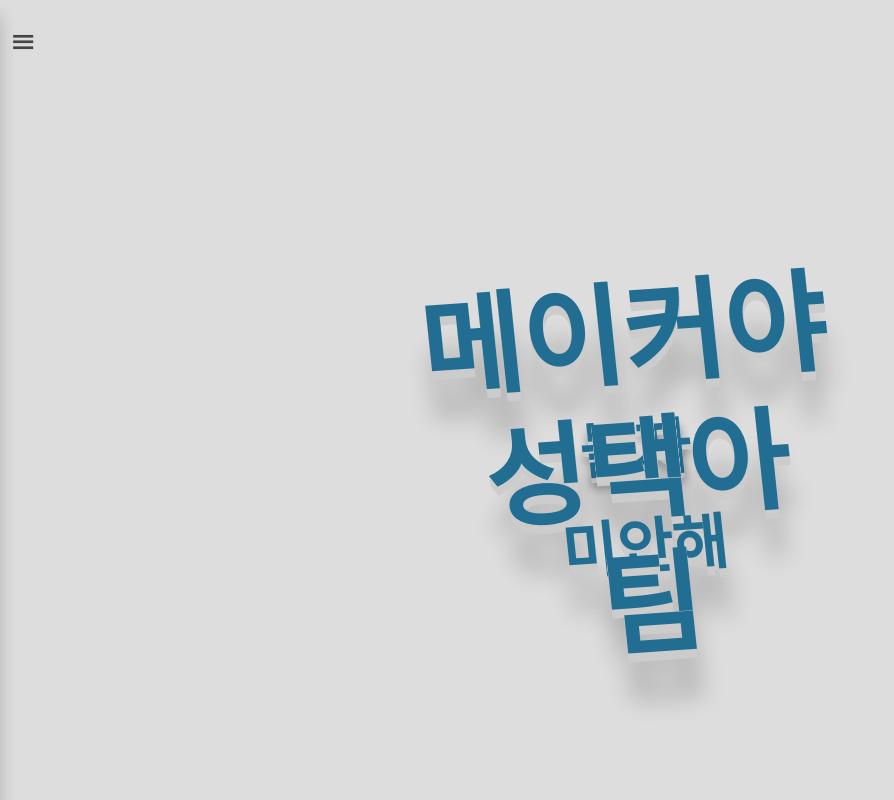
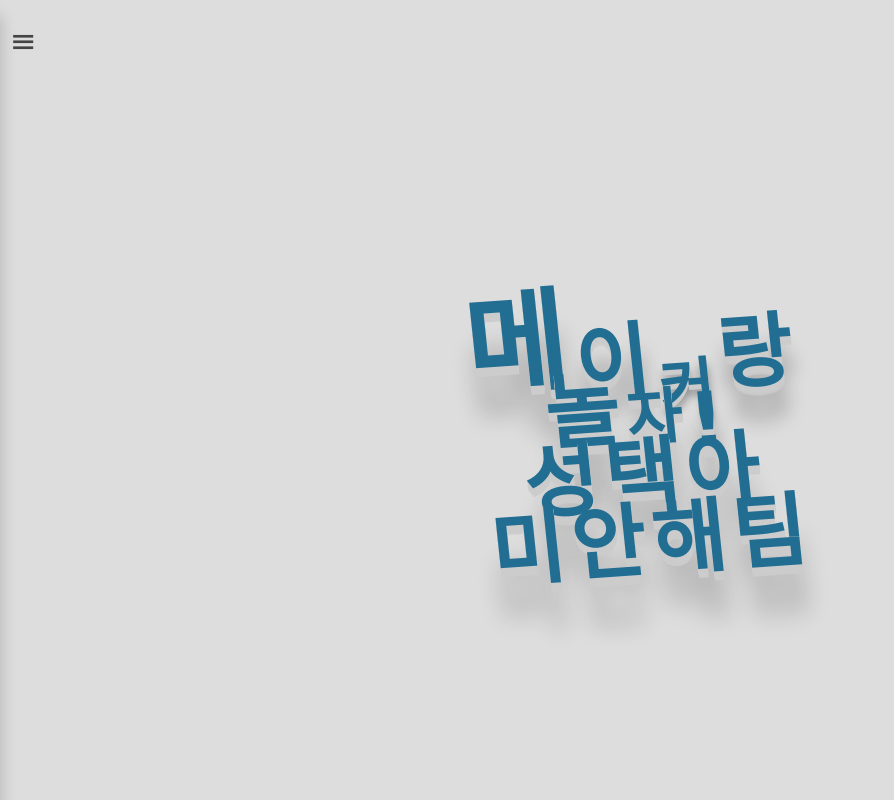
Before and after one commit to hang-out-with-maker/schoolweb, a plain HTML site: page main.html in a window 1280 px wide. Shown: the whole page, without its empty margins (0-894 px from the left). Drawn offline with Linux system fonts and the light colour scheme.

Commit message:
Update main.html

```diff
--- a/main.html
+++ b/main.html
@@ -5,8 +5,8 @@
     <meta name="viewport"
           content="width=device-width, user-scalable=no, initial-scale=1.0, maximum-scale=1.0, minimum-scale=1.0">
     <meta http-equiv="X-UA-Compatible" content="ie=edge">
-    <link rel="stylesheet" href="./css/first.css">
     <link rel="stylesheet" href="./css/dropdown.css">
+    <link rel="stylesheet" href="css/first.css">
     <title>성택아 미안해 팀</title>
 </head>
 <body>
@@ -16,7 +16,7 @@
         <div class="slide-menu">
             <nav id="category">
                 <ul>
-                    <li><a href="./main.html" >본문</a><br><br><br></li>
+                    <li><a href="./main.html" >메인</a><br><br><br></li>
                     <li><a href="./introduce.html">팀원 소개</a><br><br><br></li>
                     <li><a href="./produce.html">작품 설명</a><br><br><br></li>
                     <li><a href="./end.html">후기</a></li>
@@ -25,10 +25,26 @@
             </nav>
         </div>
     </div>
-
     <div class="circle"></div>
-    <h1><span>메이커야</span><br/><span>놀자</span><br/><span>성택아</span><br/><span>미안해</span><br/><span>팀</span></h1>
-
+    <h1>
+        <span>메</span>
+        <span>이</span>
+        <span>커</span>
+        <span>랑</span>
+        <br>
+        <span>놀</span>
+        <span>자</span>
+        <span>!</span>
+        <br>
+        <span>성</span>
+        <span>택</span>
+        <span>아</span>
+        <br>
+        <span>미</span>
+        <span>안</span>
+        <span>해</span>
+        <span>팀</span>
+    </h1>
     <script src="js/main.js"></script>
 
 </body>
```
